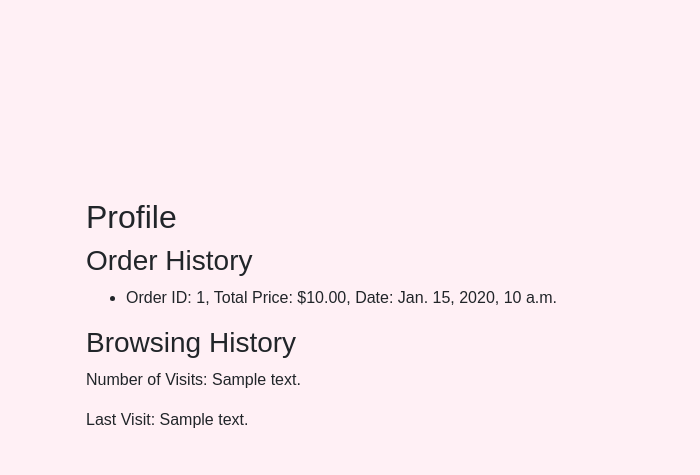
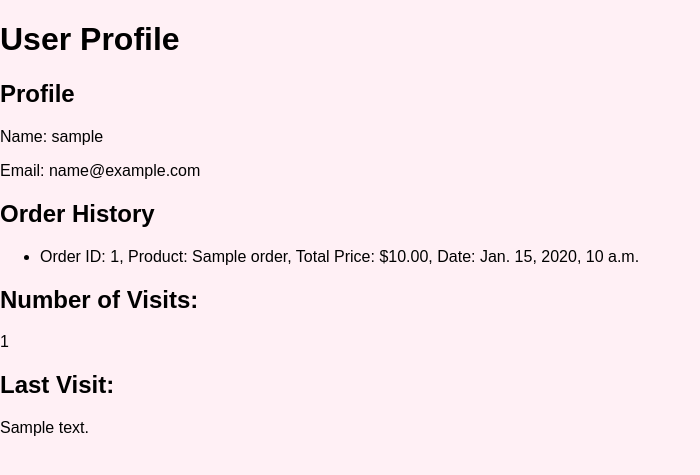
Before and after one commit to Sundhar1999/Eco-Finds, a Django app: template Eco_Finds/marketplace/templates/marketplace/Profile.html in a window 1280 px wide. Shown: the top 475 px of the page, without its empty margins (0-700 px from the left). Run offline with Django 4.2, Linux system fonts and the light colour scheme; a user stored in the database is signed in; tables that the repository leaves empty hold one stand-in row (values such as "Sample post"); the template is opened without the code that fills it: values that come from a table or form of the project are taken from there, most other values are stand-ins (such as "Sample title", 1, 10 or a date in 2020); some libraries are stand-ins or nearby versions.

Commit message:
residual commit

```diff
--- a/Eco_Finds/marketplace/models.py
+++ b/Eco_Finds/marketplace/models.py
@@ -59,6 +59,8 @@ class Order(models.Model):
     ordered_at = models.DateTimeField(auto_now_add=True)
     billing_address = models.CharField(max_length=255)
     shipping_address = models.CharField(max_length=255)
+    product_name = models.CharField(max_length=255)
+
 
     def __str__(self):
         return f'Order #{self.id} by {self.user.username}'
@@ -117,3 +119,32 @@ class Reward(models.Model):
 
 # uname - sundhar
 # pswd - sundhar@123
+
+
+class UserProfile(models.Model):
+    user = models.OneToOneField(User, on_delete=models.CASCADE)
+    visit_count = models.IntegerField(default=0)
+    last_visit = models.DateTimeField(null=True, blank=True)
+
+
+
+def profile_view(request):
+    user = request.user
+    profile, created = UserProfile.objects.get_or_create(user=user)
+
+    # Check session for visit tracking
+    session_key = f'profile_visited_{user.id}'
+    if not request.session.get(session_key, False):
+        profile.visit_count += 1
+        profile.last_visit = now()
+        profile.save()
+        request.session[session_key] = True
+
+    orders = Order.objects.filter(user=user)
+
+    context = {
+        'user': user,
+        'profile': profile,
+        'orders': orders
+    }
+    return render(request, 'profile.html', context)
--- a/Eco_Finds/marketplace/templates/marketplace/Profile.html
+++ b/Eco_Finds/marketplace/templates/marketplace/Profile.html
@@ -5,26 +5,31 @@
     <meta charset="UTF-8">
     <meta name="viewport" content="width=device-width, initial-scale=1.0">
     <title>Profile - Eco-Friendly Products Marketplace</title>
-    <link href="https://stackpath.bootstrapcdn.com/bootstrap/4.5.2/css/bootstrap.min.css" rel="stylesheet">
     <link rel="stylesheet" href="{% static 'styles.css' %}">
-    <link rel="stylesheet" href="https://cdnjs.cloudflare.com/ajax/libs/font-awesome/5.15.4/css/all.min.css">
 </head>
 <body>
-<div class="container mt-5">
-    <h2>Profile</h2>
-    <h3>Order History</h3>
-    <ul>
-        {% for order in user_orders %}
-        <li>Order ID: {{ order.id }}, Total Price: ${{ order.total_price }}, Date: {{ order.ordered_at }}</li>
-        {% endfor %}
-    </ul>
-    <h3>Browsing History</h3>
-    <p>Number of Visits: {{ history.visits }}</p>
-    <p>Last Visit: {{ history.last_visit }}</p>
+<div class="profile-container">
+    <h1>User Profile</h1>
+    <div class="profile-details">
+        <h2>Profile</h2>
+        <p>Name: {{ user.username }}</p>
+        <p>Email: {{ user.email }}</p>
+    </div>
+    <div class="order-history">
+        <h2>Order History</h2>
+        <ul>
+            {% for order in orders %}
+            <li>Order ID: {{ order.id }}, Product: {{ order.product_name }}, Total Price: ${{ order.total_price }}, Date: {{ order.ordered_at }}</li>
+            {% endfor %}
+        </ul>
+    </div>
+    <div class="visit-info">
+        <h2>Number of Visits:</h2>
+        <p>{{ profile.visit_count }}</p>
+        <h2>Last Visit:</h2>
+        <p>{{ profile.last_visit }}</p>
+    </div>
 </div>
-<script src="https://code.jquery.com/jquery-3.5.1.slim.min.js"></script>
-<script src="https://cdn.jsdelivr.net/npm/@popperjs/core@2.5.3/dist/umd/popper.min.js"></script>
-<script src="https://stackpath.bootstrapcdn.com/bootstrap/4.5.2/js/bootstrap.min.js"></script>
-<script src="https://kit.fontawesome.com/a076d05399.js"></script>
+<script src="{% static 'script.js' %}"></script>
 </body>
 </html>
--- /dev/null
+++ b/Eco_Finds/venc/pyvenv.cfg
@@ -0,0 +1,5 @@
+home = C:\Python311
+include-system-site-packages = false
+version = 3.11.0
+executable = C:\Python311\python.exe
+command = C:\Python311\python.exe -m venv C:\Internet Project\Eco-Finds\Eco_Finds\venc
```
Also changed, not shown: 12 other files.
